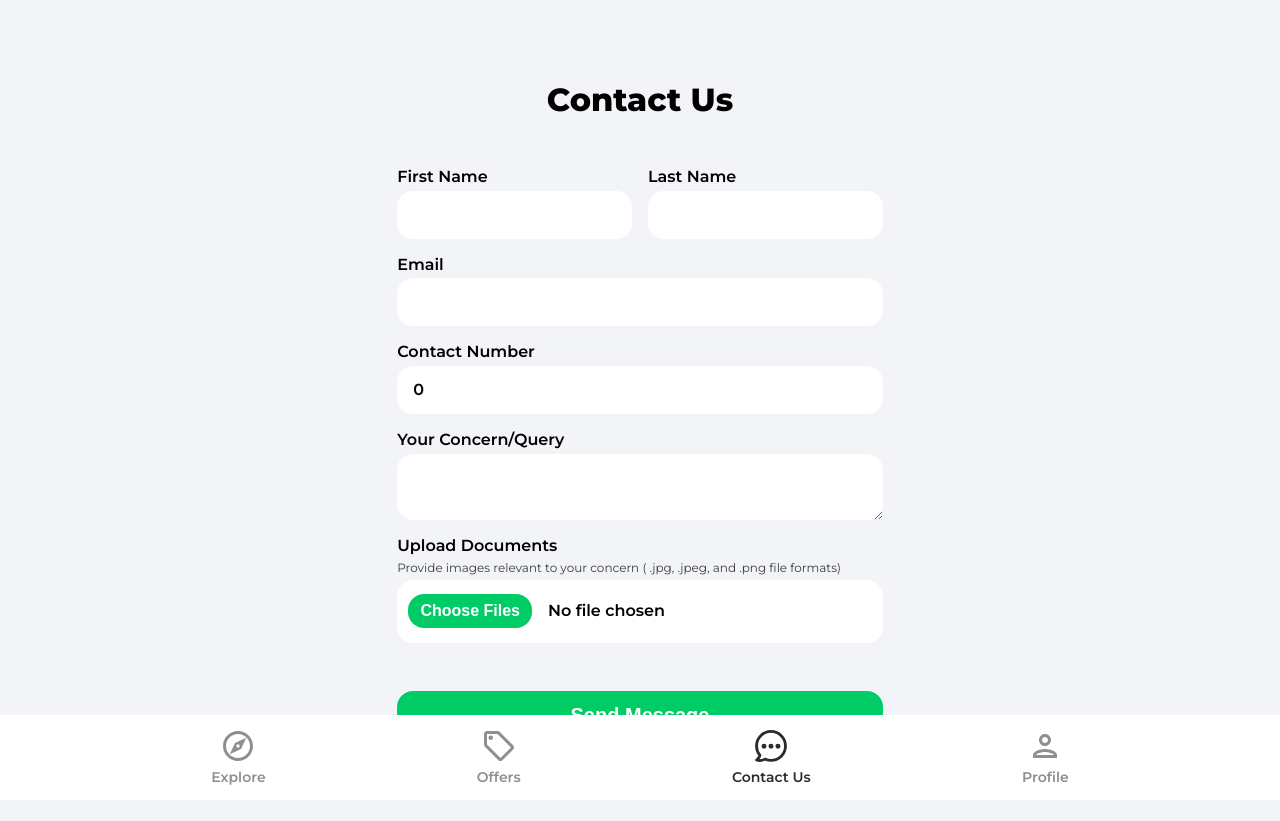
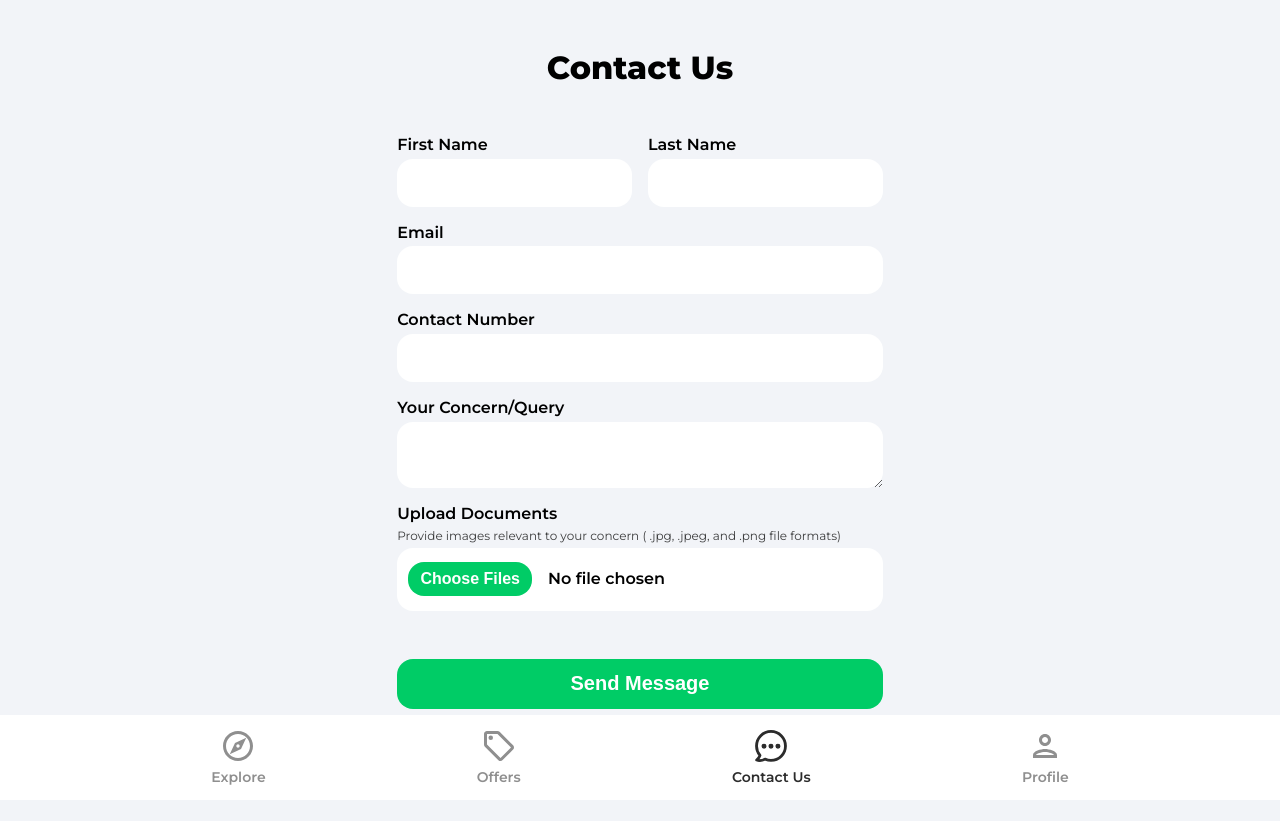
Before and after one commit to Akhilesh-bhatt/Xenon-assignment, a React (Create React App) app: page /contactXenon in a window 1280 px wide. Before the commit the page ends 800 px from the top, so only its background shows below. Built offline with nearby package versions, Linux system fonts and the light colour scheme; no server answers; sample sign-in values are in the browser's storage.

Commit message:
fix margin & padding

```diff
--- a/src/index.css
+++ b/src/index.css
@@ -121,7 +121,6 @@ button {
   margin: 1rem;
 }
 @media (min-width: 1024px) {
-  .pageContainerNew,
   .pageContainer,
   .offers,
   .profile,
@@ -129,6 +128,11 @@ button {
   .category,
   .explore {
     margin: 3rem;
+  }
+}
+@media (min-width: 1024px) {
+  .pageContainerNew{
+    margin-bottom: 7rem;
   }
 }
 
--- a/src/pages/ContactXenon.jsx
+++ b/src/pages/ContactXenon.jsx
@@ -19,7 +19,7 @@ function Contact() {
         firstName: "",
         lastName: "",
         email: "",
-        contact: 0,
+        contact: "",
         message: "",
         images: {}
       });
@@ -167,8 +167,6 @@ function Contact() {
                         id="firstName"
                         value={firstName}
                         onChange={onMutate}
-                        maxLength="32"
-                        minLength="10"
                         required
                     />
                 </div>
@@ -181,8 +179,6 @@ function Contact() {
                         id="lastName"
                         value={lastName}
                         onChange={onMutate}
-                        maxLength="32"
-                        minLength="10"
                         required
                     />
                 </div>
@@ -207,7 +203,6 @@ function Contact() {
                 id="contact"
                 value={contact}
                 onChange={onMutate}
-                maxLength="32"
                 minLength="10"
                 required
             />
```
